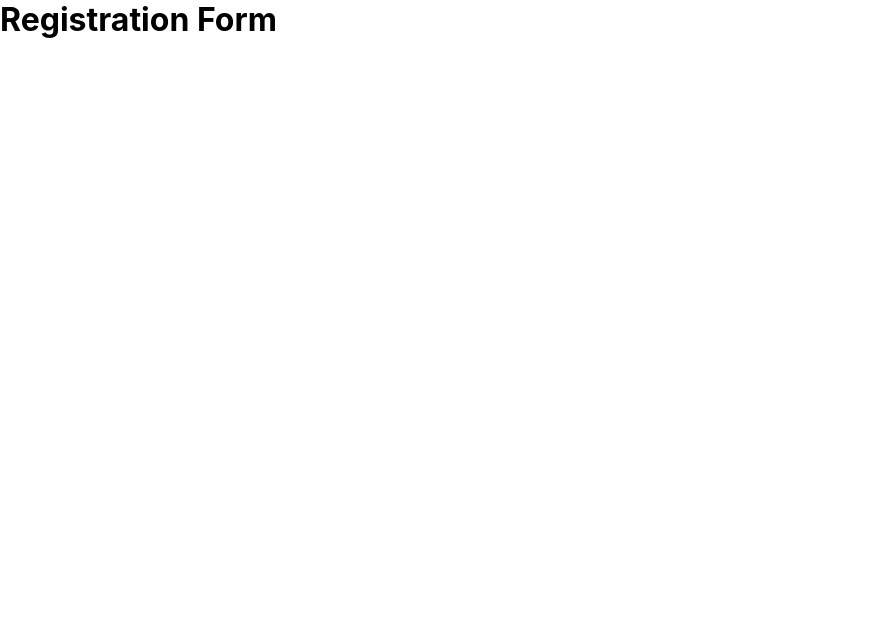
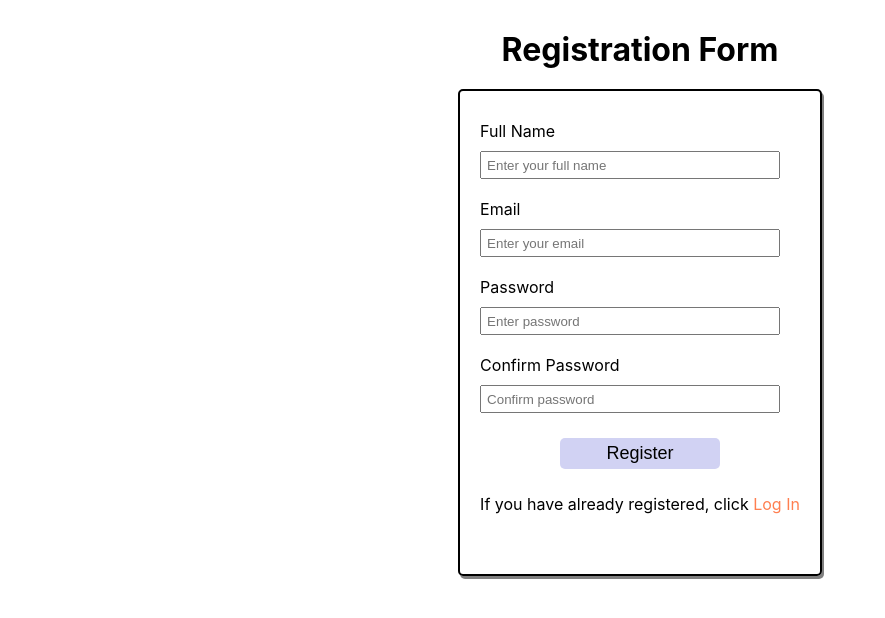
Before and after one commit to mbalci85/edumeo, a React (Create React App) app in the folder frontend/: page / in a window 1280 px wide. Shown: the top 618 px of the page, without its empty margins (0-885 px from the left). Built offline with nearby package versions, Linux system fonts and the light colour scheme.

Commit message:
created reg form

```diff
--- a/frontend/public/index.html
+++ b/frontend/public/index.html
@@ -24,7 +24,7 @@
       work correctly both with client-side routing and a non-root public URL.
       Learn how to configure a non-root public URL by running `npm run build`.
     -->
-    <title>React App</title>
+		<title>Registration Form</title>
 	</head>
 	<body>
 		<noscript>You need to enable JavaScript to run this app.</noscript>
--- a/frontend/src/App.css
+++ b/frontend/src/App.css
@@ -3,3 +3,47 @@
 	margin: 0;
 	padding: 0;
 }
+
+.container {
+	display: flex;
+	flex-direction: column;
+	justify-content: center;
+	align-items: center;
+	margin: 30px;
+}
+
+.sign-up-form {
+	display: flex;
+	flex-direction: column;
+	justify-content: center;
+	align-items: left;
+	margin: 20px;
+	border: solid 2px black;
+	border-radius: 5px;
+	padding: 10px 20px 60px 20px;
+	box-shadow: 2px 3px gray;
+}
+
+.sign-up-form > label {
+	margin: 20px 0 10px 0;
+}
+
+.sign-up-form > input {
+	width: 300px;
+	height: 28px;
+	padding-left: 5px;
+}
+
+.register-btn {
+	margin: 25px auto;
+	width: 50%;
+	font-size: 18px;
+	padding: 5px 0;
+	border: none;
+	border-radius: 5px;
+	background-color: #d1d2f3;
+}
+
+.log-in-link {
+	color: coral;
+}
--- a/frontend/src/App.js
+++ b/frontend/src/App.js
@@ -3,8 +3,37 @@ import './App.css';
 
 const App = () => {
 	return (
-		<div>
+		<div className="container">
 			<h1>Registration Form</h1>
+			<form className="sign-up-form">
+				<label html for="fullname">
+					Full Name
+				</label>
+				<input id="fullname" placeholder="Enter your full name" />
+				<label html for="email">
+					Email
+				</label>
+				<input id="email" placeholder="Enter your email" />
+				<label html for="password">
+					Password
+				</label>
+				<input id="fullname" type="password" placeholder="Enter password" />
+				<label html for="confirm-password">
+					Confirm Password
+				</label>
+				<input
+					id="confirm-password"
+					type="password"
+					placeholder="Confirm password"
+				/>
+				<button type="submit" className="register-btn">
+					Register
+				</button>
+				<p>
+					If you have already registered, click{' '}
+					<span className="log-in-link">Log In</span>
+				</p>
+			</form>
 		</div>
 	);
 };
```
Lines whose indentation alone changed are shown as unchanged.
